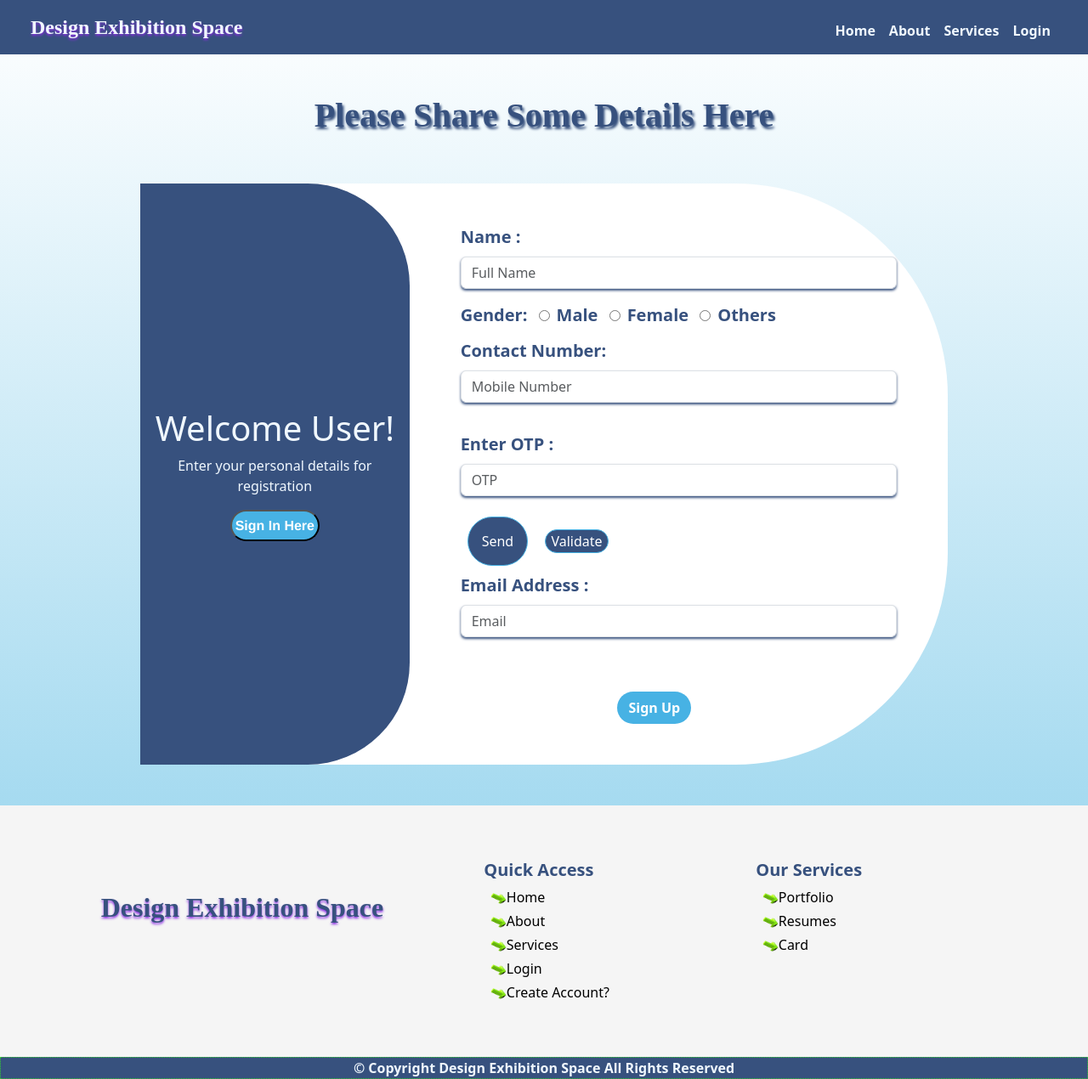
After one commit to Nainshi-Soni/Design-Exhibition-Space, a Django app: page /createaccount in a window 1280 px wide. The commit adds this page. Shown: the whole page at 85% size. Run offline with Django 5.2, Linux system fonts and the light colour scheme; some libraries are stand-ins or nearby versions.

Commit message:
update index

```diff
--- a/designesapp/designesappurls.py
+++ b/designesapp/designesappurls.py
@@ -4,5 +4,6 @@ from . import views
 
 urlpatterns=[
     path('',views.index,name='index'),
+    path('createaccount',views.createaccount,name='createaccount'),
 
 ]
--- /dev/null
+++ b/designesapp/static/css/createaccount.css
@@ -0,0 +1,61 @@
+/* ====================create account start========================= */
+body{
+    background:linear-gradient(white,skyblue);
+}
+.reg{
+    border: 2px solid none;
+    border-radius: 0px 120px 120px 0px;
+    background-color:#37517e;
+    color: aliceblue;
+}
+.reg span{
+    color: aliceblue;
+
+}
+.reg button{
+    background-color: #47b2e4;
+}
+.reg button a{
+    text-decoration: none;
+    color: white;
+    font-family: 'Franklin Gothic Medium', 'Arial Narrow', Arial, sans-serif;
+}
+.regg{
+    border: 2px solid none;
+    border-radius: 0px 250px 250px 0px;
+    background-color:white;
+}
+.btn{
+    background-color: #47b2e4;
+    color: white;
+    font-weight: bold;
+    margin-left:36% ;
+}
+.btn:hover{
+    background-color: #37517e;
+    color: white;
+    font-weight: bold;
+}
+.form{
+    color: #37517e;
+}
+.form input{
+    box-shadow: 0px 2px 3px #37517e;
+    color: #37517e;
+}
+.form input:hover{
+    border: 1px solid #47b2e4;
+    box-shadow: 0px 2px 3px #37517e;
+    color: #37517e;
+}
+.sendbtn{
+    background-color:#37517e;
+    border: 1px solid #47b2e4;
+    color: white;
+}
+.sendbtn:hover{
+    background-color: #37517e;
+    box-shadow: 0px 2px 3px limegreen;
+}
+
+/* ===========================create account end========================= */
--- /dev/null
+++ b/designesapp/static/js/index.js
@@ -0,0 +1,41 @@
+function fname() {
+    // window.alert("hey hey");
+    var name = document.getElementById("name").value;
+    // window.alert(name);
+    var pname = /^[A-Za-z ]{3,15}$/;
+    if (!pname.test(name)) {
+        //window.alert(name);
+        document.getElementById("name").style.border = "3px solid red";
+
+
+    }
+    else {
+        document.getElementById("name").style.border = "3px solid green";
+    }
+}
+function contact() {
+    //window.alert("hey hey");
+    var number = document.getElementById("number").value;
+    // window.alert(number);
+    var pnumber = /^[0-9]{10}$/;
+    if (!pnumber.test(number)) {
+        //  window.alert(number);
+        document.getElementById("number").style.border = "3px solid red";
+    }
+    else {
+        document.getElementById("number").style.border = "3px solid green";
+    }
+}
+function mail() {
+    // window.alert("hey hey");
+    var email = document.getElementById("email").value;
+    //window.alert(email);
+    var pemail = /^[a-z0-9./+]+@[a-z0-9./+]+\.[a-z]{3,8}$/;
+    if (!pemail.test(email)) {
+        //  window.alert(email);
+        document.getElementById("email").style.border = "3px solid red";
+    }
+    else {
+        document.getElementById("email").style.border = "3px solid green";
+    }
+}
--- /dev/null
+++ b/designesapp/templates/createaccount.html
@@ -0,0 +1,200 @@
+<!doctype html>
+<html lang="en">
+{% load static %}
+
+<head>
+    <meta charset="utf-8">
+    <meta name="viewport" content="width=device-width, initial-scale=1">
+    <title>Design Exhibition Space</title>
+    <link href="https://cdn.jsdelivr.net/npm/bootstrap@5.3.5/dist/css/bootstrap.min.css" rel="stylesheet"
+        integrity="sha384-SgOJa3DmI69IUzQ2PVdRZhwQ+dy64/BUtbMJw1MZ8t5HZApcHrRKUc4W0kG879m7" crossorigin="anonymous">
+    <link rel="stylesheet" href="{% static 'css/bootstrap.css' %}">
+    <link rel="stylesheet" href="{% static 'css/createaccount.css' %}">
+    <link rel="stylesheet" href="{% static 'css/index.css' %}">
+</head>
+
+<body>
+    <div class="container-fluid">
+        <div class="row contain">
+            <div class="col-md-12">
+                <div class="container-fluid">
+                    <!-- =================================================Nav bar start=================================================================== -->
+                    <div class="row navv">
+                        <div class="col-md-12">
+                            <nav class="navbar navbar-expand-lg">
+                                <div class="container-fluid">
+                                    <a class="navbar-brand" href="#">
+                                        <span class="des fs-4">Design Exhibition Space</span>
+                                    </a>
+                                    <button class="navbar-toggler" type="button" data-bs-toggle="collapse"
+                                        data-bs-target="#navbarSupportedContent" aria-controls="navbarSupportedContent"
+                                        aria-expanded="false" aria-label="Toggle navigation">
+                                        <span class="navbar-toggler-icon"></span>
+                                    </button>
+                                    <div class="collapse navbar-collapse" id="navbarSupportedContent">
+                                        <ul class="navbar-nav ms-auto mb-2 mb-lg-0 fw-bold mt-2">
+                                            <li class="nav-item">
+                                                <a class="nav-link active" aria-current="page"
+                                                    href="{% url 'index'%}">Home</a>
+                                            </li>
+                                            <li class="nav-item">
+                                                <a class="nav-link active" aria-current="page" href="#aboutt">About</a>
+                                            </li>
+                                            <li class="nav-item">
+                                                <a class="nav-link active" aria-current="page"
+                                                    href="#service">Services</a>
+                                            </li>
+                                            <!-- <li class="nav-item">
+                      <a class="nav-link active" aria-current="page" href="#">Contact Us</a>
+                    </li>-->
+                                            <li class="nav-item">
+                                                <a class="nav-link active" aria-current="page" href="#">Login</a>
+                                            </li>
+                                        </ul>
+                                        <!-- <form class="d-flex" role="search">
+                        <input class="form-control me-2" type="search" placeholder="Search" aria-label="Search">
+                        <button class="btn btn-outline" type="submit"><i class="fa-search"></i></button>
+                    </form>-->
+                                    </div>
+                                </div>
+                            </nav>
+
+                        </div>
+                    </div>
+                    <!-- ======================================================Nav bar end================================================================ -->
+                </div>
+            </div>
+        </div>
+        <!-- ========================================================Create Account start================================================================ -->
+        <div class="container-fluid mt-5">
+            <div class="row mt-3">
+                <div class="col-md-12 text-center">
+                    <h1
+                        style="font-weight: bolder; font-family: monotype corsiva; color:#37517e; text-shadow: 2px 3px 3px  #37517e;">
+                        Please Share Some Details Here</h1>
+                </div>
+            </div>
+
+            <div class="container mt-5">
+                <div class="row">
+                    <div class="col-md-1"></div>
+                    <div class="col-md-10">
+                        <div class="row bg-white regg">
+                            <div class="col-md-4 reg text-center" style="align-content: center;" data-aos="fade-right">
+                                <h1>Welcome User!</h1>
+                                <span>Enter your personal details for <br> registration </span> <br>
+                                <button id="Sign" class="rounded-pill p-1 fw-bold mt-3"> <a href="#">Sign In
+                                        Here</a></button>
+                            </div>
+                            <div class="col-md-8">
+                                <div class="form">
+                                    <form class="m-5" id="form" data-aos="fade-down">
+                                        <div class="mb-3  fw-bold fs-5">
+                                            <label for="name" class="form-label"> Name :</label>
+                                            <input type="name" placeholder="Full Name" class="form-control" required
+                                                id="name" onkeyup="fname()">
+                                        </div>
+                                        <div class="mb-1  fw-bold fs-5">
+                                            <label for="gender" class="form-label">Gender:</label>
+                                            <input type="radio" class="r1 m-2" name="r1" id="rd1"
+                                                style="box-shadow: none;">Male
+                                            <input type="radio" class="r1 m-2" name="r1" id="rd2"
+                                                style="box-shadow: none;">Female
+                                            <input type="radio" class="r1 m-2" name="r1" id="rd3"
+                                                style="box-shadow: none;">Others
+                                        </div>
+                                        <div class="mb-1  fw-bold fs-5">
+                                            <label for="number" class="form-label">Contact Number:</label>
+                                            <input type="number" placeholder="Mobile Number" class="form-control"
+                                                id="number" onkeyup="contact()">
+                                            <br />
+                                        </div>
+                                        <div class="mb-3  fw-bold fs-5">
+                                            <label for="otp" class="form-label"> Enter OTP :</label>
+                                            <input type="text" placeholder="OTP" class="form-control" id="otp" required>
+                                        </div>
+                                        <button type="button" class=" sendbtn rounded-pill p-3 m-2">Send</button>
+                                        <button type="button" class=" sendbtn rounded-pill ms-2 m-2">Validate</button>
+
+                                        <div class="mb-3  fw-bold fs-5">
+                                            <label for="email" class="form-label"> Email Address :</label>
+                                            <input type="email" placeholder="Email" class="form-control" id="email"
+                                                aria-describedby="emailHelp" required onkeyup="mail()">
+                                        </div>
+
+                                        <button type="submit" class="btn rounded-pill mt-5">Sign Up</button>
+                                    </form>
+                                </div>
+                            </div>
+                        </div>
+                    </div>
+                </div>
+            </div>
+
+        </div>
+
+
+        <!-- =============================================================Create Account end=============================================================== -->
+
+
+        <!-- ==============================================================footer start====================================================== -->
+        <div class="row mt-5 footer py-5">
+            <div class="container-fluid">
+                <div class="row">
+                    <div class="col-md-1"></div>
+                    <div class="col-md-4 mt-5">
+                        <span class="des fs-2">Design Exhibition Space</span>
+                    </div>
+                    <div class="col-md-3 mt-3">
+                        <h5 class="ms-4">Quick Access</h5>
+                        <ul>
+                            <li class="mt-1"><a href="{% url 'index' %}">
+                                    <img src="{% static 'images/arrow.gif' %}" width="7%" alt="">Home</a></li>
+                            <li class="mt-1"><a href="#aboutt">
+                                    <img src="{% static 'images/arrow.gif' %}" width="7%" alt="">About</a></li>
+                            <li class="mt-1"><a href="#service">
+                                    <img src="{% static 'images/arrow.gif' %}" width="7%" alt="">Services</a></li>
+                            <li class="mt-1"><a href="#login">
+                                    <img src="{% static 'images/arrow.gif' %}" width="7%" alt="">Login</a></li>
+                            <li class="mt-1"><a href="{% url 'createaccount' %}">
+                                    <img src="{% static 'images/arrow.gif' %}" width="7%" alt="">Create Account?</a>
+                            </li>
+                        </ul>
+                    </div>
+                    <div class="col-md-3 mt-3">
+                        <h5 class="ms-4">Our Services</h5>
+                        <ul>
+                            <li class="mt-1"><a href="{% url 'index' %}"> <img src="{% static 'images/arrow.gif' %}"
+                                        width="7%" alt="">Portfolio</a></li>
+                            <li class="mt-1"><a href="#aboutt"><img src="{% static 'images/arrow.gif' %}" width="7%"
+                                        alt="">Resumes</a>
+                            </li>
+                            <li class="mt-1"><a href=""><img src="{% static 'images/arrow.gif' %}" width="7%"
+                                        alt="">Card</a></li>
+                        </ul>
+                    </div>
+                    <div class="col-md-1"></div>
+                </div>
+            </div>
+        </div>
+        <div class="row copyright">
+            <div class="container-fluid">
+                <div class="row text-center">
+                    <div class="col-md-12 fw-bold">
+                        <span>© Copyright Design Exhibition Space All Rights Reserved</span>
+                    </div>
+                </div>
+            </div>
+        </div>
+
+        <!-- ===============================================================footer end===================================================== -->
+
+    </div>
+    <script src="{% static 'js/index.js' %}"></script>
+    <script src="{% static 'js/bootstrap.bundle.js' %}"></script>
+    <script src="https://cdn.jsdelivr.net/npm/bootstrap@5.3.5/dist/js/bootstrap.bundle.min.js"
+        integrity="sha384-k6d4wzSIapyDyv1kpU366/PK5hCdSbCRGRCMv+eplOQJWyd1fbcAu9OCUj5zNLiq"
+        crossorigin="anonymous"></script>
+</body>
+
+</html>
--- a/designesapp/views.py
+++ b/designesapp/views.py
@@ -3,3 +3,5 @@ from django.shortcuts import render
 # Create your views here.
 def index(req):
     return render(req,"index.html")
+def createaccount(req):
+    return render(req,"createaccount.html")
```
Also changed, not shown: designesapp/static/css/index.css (+58 -2 lines), designesapp/templates/index.html (+84 -14 lines).
